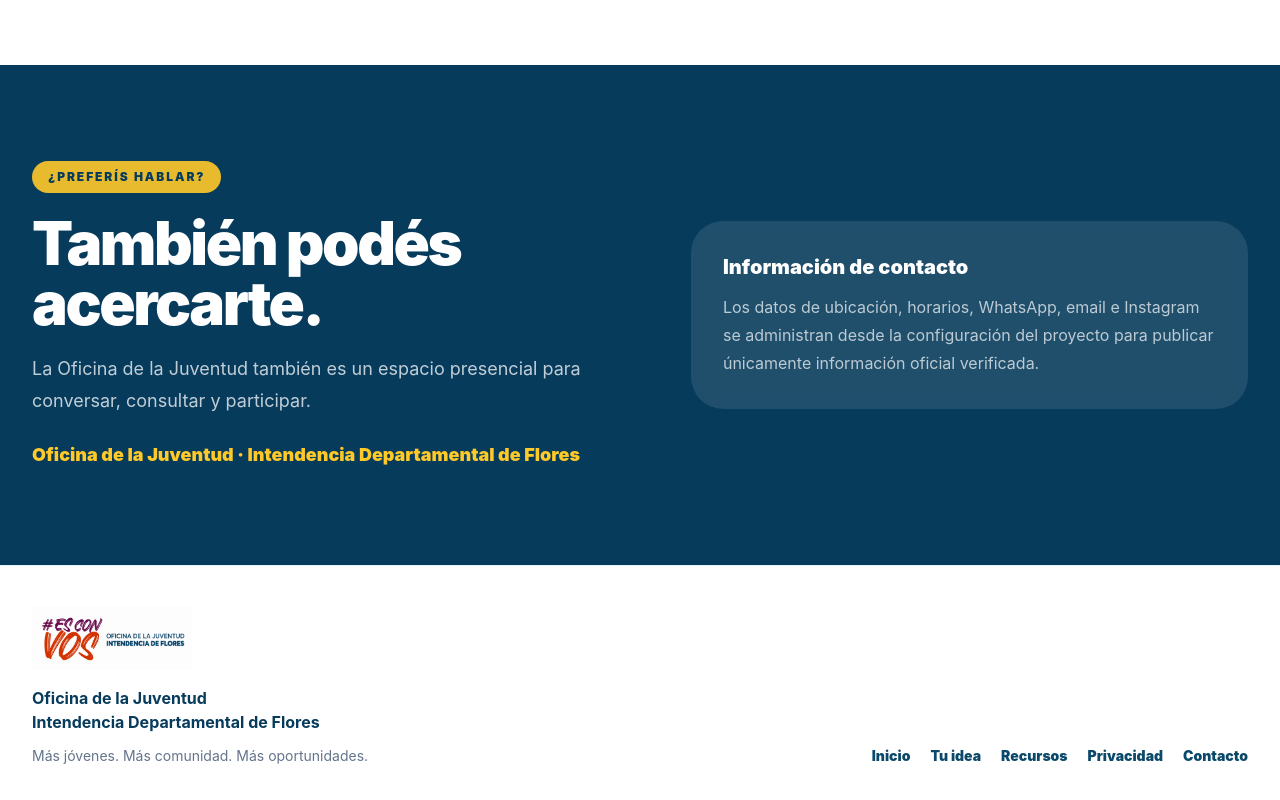
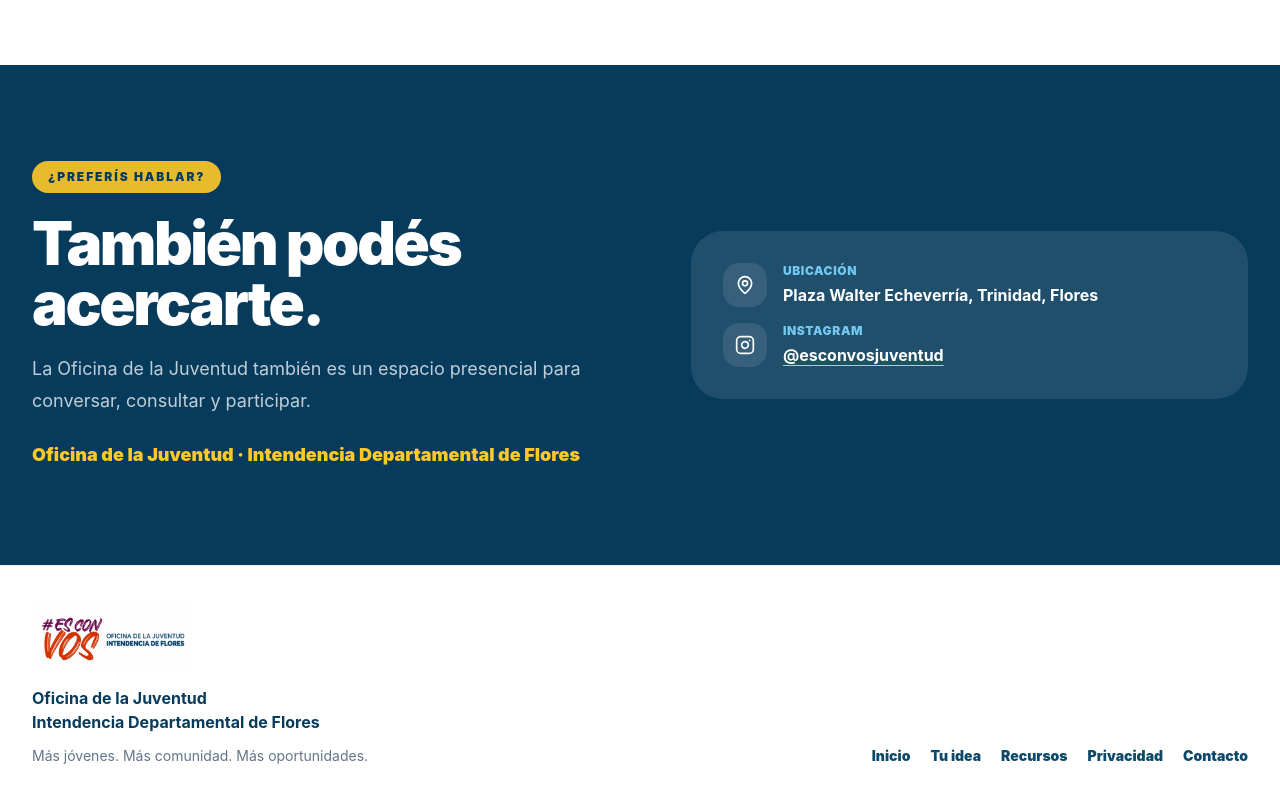
Before and after one commit to esconvosjuventud-creator/rincon-te-escucha, a React (Vite) app: page / in a window 1280 px wide. Shown: the part 8273-9073 px from the top of the page. Built offline with nearby package versions, Linux system fonts and the light colour scheme; no server answers; the database is empty.

Commit message:
Show verified Instagram and office location in contact section

```diff
--- a/src/sections/ContactSection.tsx
+++ b/src/sections/ContactSection.tsx
@@ -2,6 +2,11 @@ import { Clock3, Instagram, Mail, MapPin, MessageCircle } from 'lucide-react'
 import { SectionTitle } from '../components/SectionTitle'
 
 export function ContactSection({ settings }: { settings: Record<string, string> }) {
+  const contact: Record<string, string> = {
+    ...settings,
+    location: settings.location?.trim() || 'Plaza Walter Echeverría, Trinidad, Flores',
+    instagram: settings.instagram?.trim() || '@esconvosjuventud',
+  }
   const rows = [
     ['location', 'Ubicación', MapPin],
     ['hours', 'Horarios', Clock3],
@@ -9,7 +14,7 @@ export function ContactSection({ settings }: { settings: Record<string, string>
     ['email', 'Email', Mail],
     ['instagram', 'Instagram', Instagram],
   ] as const
-  const available = rows.filter(([key]) => Boolean(settings[key]?.trim()))
+  const available = rows.filter(([key]) => Boolean(contact[key]?.trim()))
   return (
     <section id="contacto" className="section-rte scroll-mt-24 bg-navy text-white">
       <div className="container-rte grid gap-10 lg:grid-cols-[1fr_.9fr] lg:items-center">
@@ -20,7 +25,7 @@ export function ContactSection({ settings }: { settings: Record<string, string>
           <p className="mt-6 text-lg font-black text-sunshine">Oficina de la Juventud · Intendencia Departamental de Flores</p>
         </div>
         <div className="rounded-[2rem] bg-white/10 p-6 backdrop-blur sm:p-8">
-          {available.length ? <div className="space-y-4">{available.map(([key, label, Icon]) => <div key={key} className="flex gap-4"><span className="grid h-11 w-11 shrink-0 place-items-center rounded-2xl bg-white/10"><Icon size={20} /></span><div><p className="text-xs font-black uppercase tracking-wider text-sky">{label}</p><p className="mt-1 font-bold text-white">{settings[key]}</p></div></div>)}</div> : <div><p className="text-xl font-black">Información de contacto</p><p className="mt-3 leading-7 text-white/70">Los datos de ubicación, horarios, WhatsApp, email e Instagram se administran desde la configuración del proyecto para publicar únicamente información oficial verificada.</p></div>}
+          <div className="space-y-4">{available.map(([key, label, Icon]) => <div key={key} className="flex gap-4"><span className="grid h-11 w-11 shrink-0 place-items-center rounded-2xl bg-white/10"><Icon size={20} /></span><div className="min-w-0"><p className="text-xs font-black uppercase tracking-wider text-sky">{label}</p>{key === 'instagram' ? <a className="focus-ring mt-1 inline-block break-words font-bold text-white underline decoration-sunshine underline-offset-4 hover:text-sunshine" href="https://www.instagram.com/esconvosjuventud/" target="_blank" rel="noopener noreferrer">{contact[key]}</a> : <p className="mt-1 break-words font-bold text-white">{contact[key]}</p>}</div></div>)}</div>
         </div>
       </div>
     </section>
```
